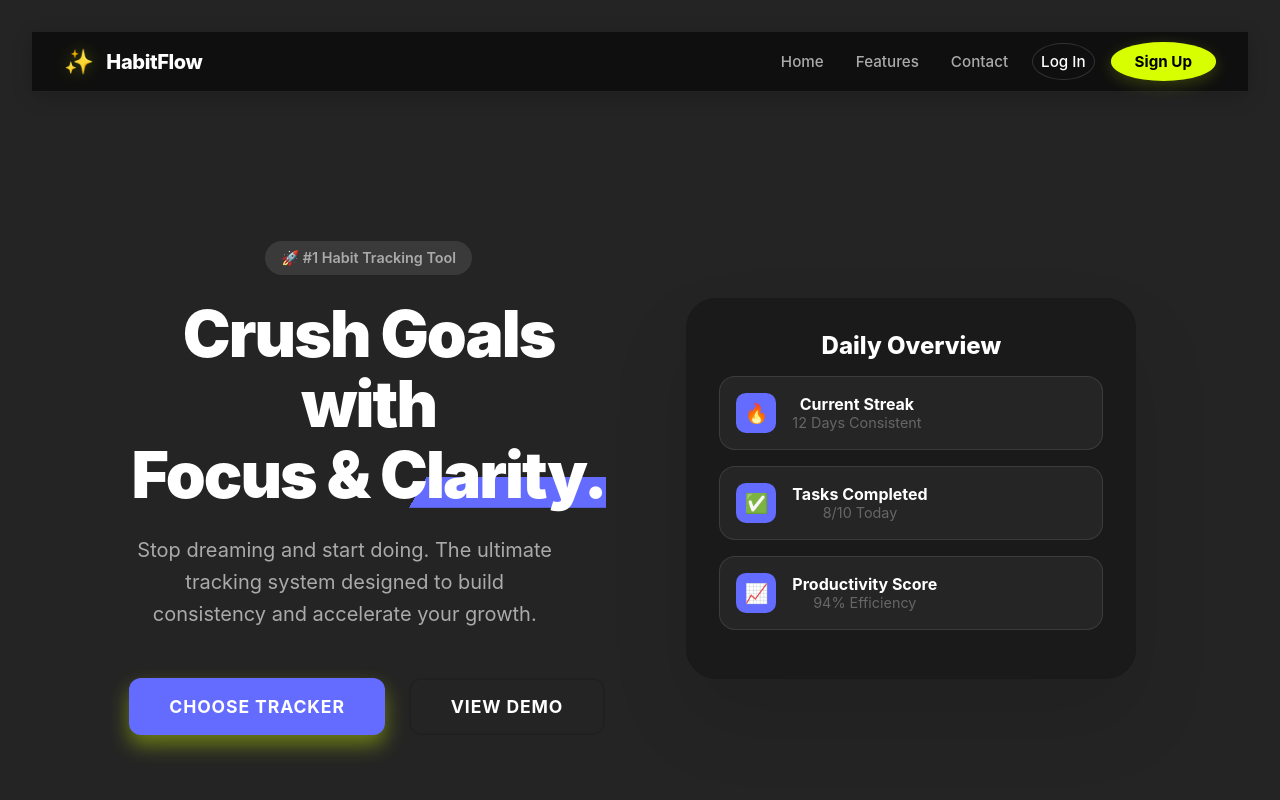
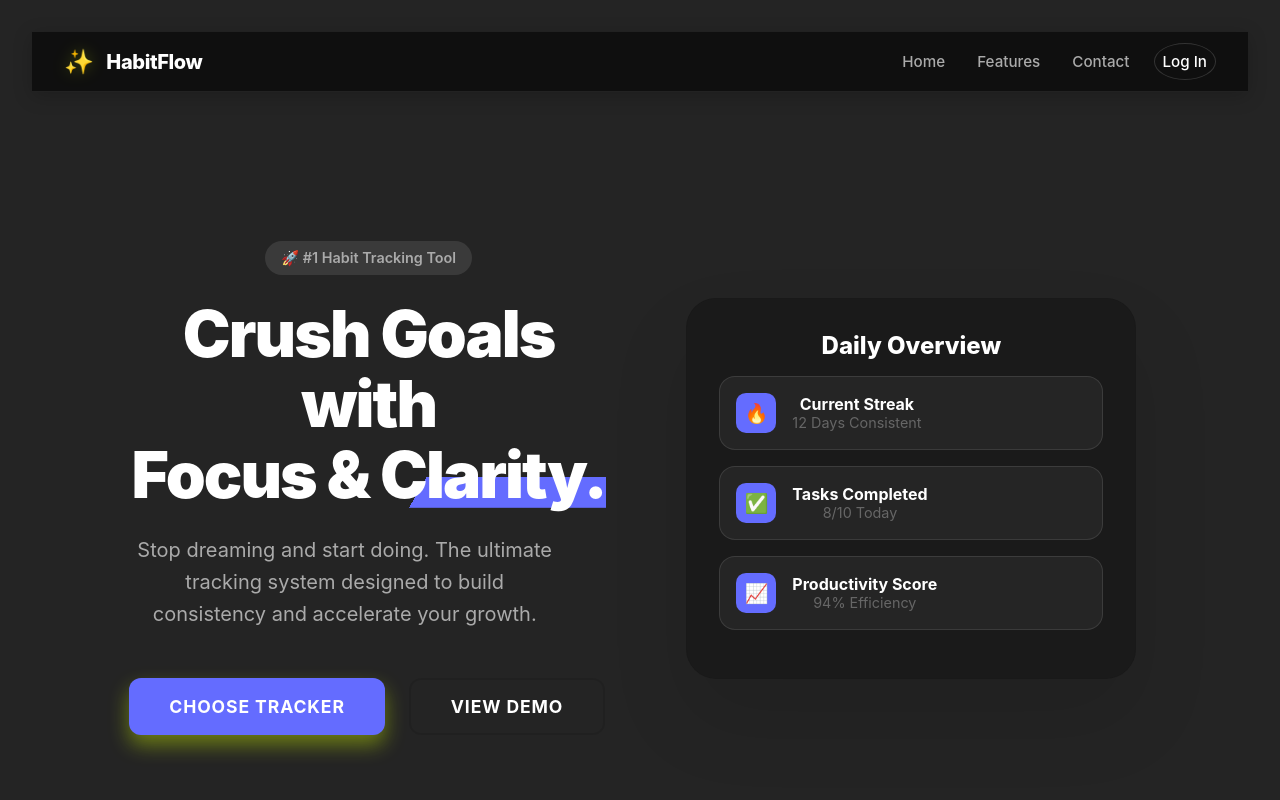
Before and after one commit to amitraj99053/Habit-Tracker-Frontend, a React (Vite) app: page / in a window 1280 px wide. Shown: the top 800 px of the page. Built offline with nearby package versions, Linux system fonts and the light colour scheme; no server answers.

Commit message:
refactor: remove sign up button from navbar

```diff
--- a/src/components/Header.jsx
+++ b/src/components/Header.jsx
@@ -25,7 +25,7 @@ const Header = () => {
                     <button className="nav-btn" onClick={() => navigate('/services')}>Features</button>
                     <button className="nav-btn" onClick={() => navigate('/services')}>Contact</button>
                     <button className="nav-btn secondary-btn" onClick={() => openModal(true)}>Log In</button>
-                    <button className="nav-btn primary" onClick={() => openModal(false)}>Sign Up</button>
+                    {/* Sign Up removed as per request */}
                 </nav>
             </header>
             <SignUpModal
```
